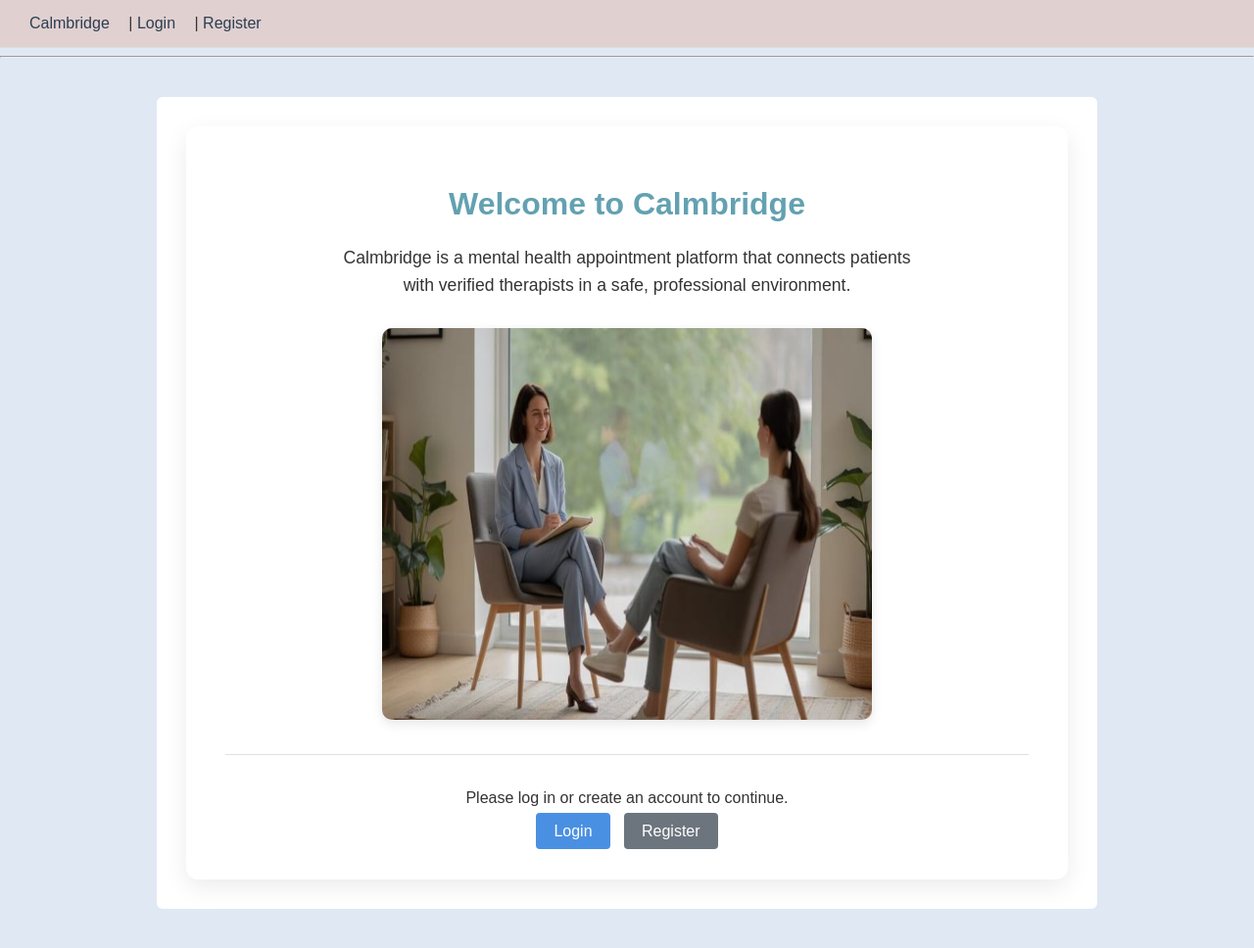
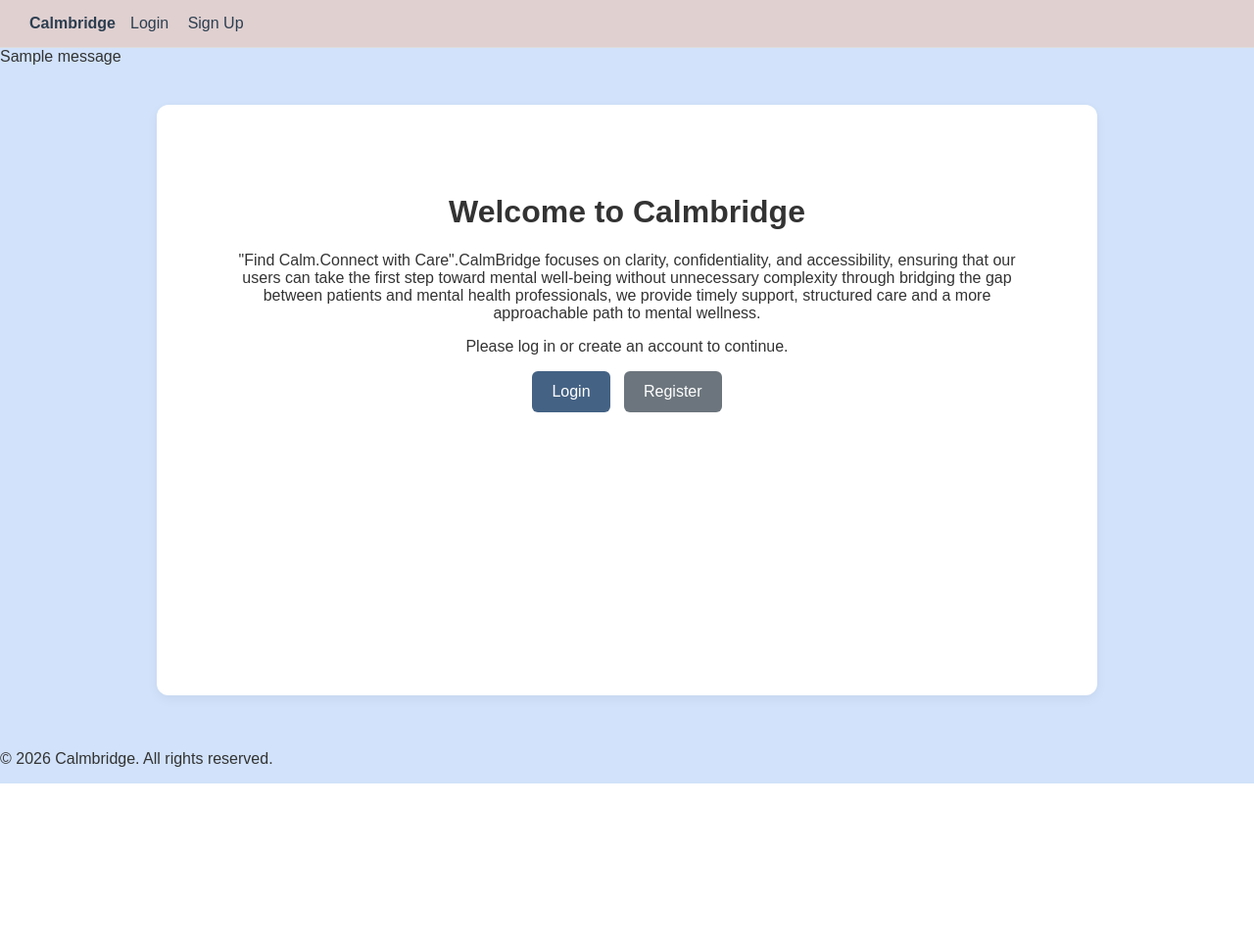
Before and after one commit to Kemigishatrah/Calmbridge, a Django app: template templates/home.html in a window 1280 px wide. Shown: the whole page at 98% size. After the commit the page ends 800 px from the top, so only its background shows below. Run offline with Django 5.2, Linux system fonts and the light colour scheme; the template is opened without the code that fills it, so the values that code supplies are empty; tables that the repository leaves empty hold one stand-in row (values such as "Sample post"); one stand-in notice (Sample message) is shown.

Commit message:
changes have been made
Several changes have been made to several files

```diff
--- a/accounts/views.py
+++ b/accounts/views.py
@@ -1,5 +1,3 @@
-from django.shortcuts import render
-
 from django.shortcuts import render, redirect
 from django.contrib.auth import login, logout
 from django.contrib.auth.forms import AuthenticationForm
--- a/calmbridge/settings.py
+++ b/calmbridge/settings.py
@@ -38,7 +38,7 @@ INSTALLED_APPS = [
     'django.contrib.messages',
     'django.contrib.staticfiles',
 
-     'accounts',
+    'accounts',
     'appointments',
 ]
 
--- a/calmbridge/urls.py
+++ b/calmbridge/urls.py
@@ -27,5 +27,6 @@ urlpatterns = [
     path('appointments/', include('appointments.urls')),
 ]
 
+# This allows Django to serve media files during development
 if settings.DEBUG:
-    urlpatterns += static(settings.MEDIA_URL, document_root=settings.MEDIA_ROOT)
+    urlpatterns = static(settings.MEDIA_URL, document_root=settings.MEDIA_ROOT)
--- a/static/css/styles.css
+++ b/static/css/styles.css
@@ -1,17 +1,39 @@
-/* Base layout */
+/*  GLOBAL*/
+:root {
+    --primary: #446284;
+    --primary-hover: #f7b85a;
+    --bg-blue: #d1e2fa;
+    --text-dark: #333;
+    --white: #ffffff;
+}
+
+html, body {
+    height: 100%;
+}
+
 body {
     font-family: Arial, Helvetica, sans-serif;
-    background-color: #e0e8f4;
+    background-color: var(--bg-blue);
     margin: 0;
     padding: 0;
-    color: #333;
+    color: var(--text-dark);
+    display: flex;
+    flex-direction: column;
+    min-height: 100vh; /* Ensures the background fills the screen */
 }
 
-/* Navigation */
+hr {
+    border: none;
+    display:none
+}
+/* 2. NAVIGATION */
 nav {
     background-color: #e0d0d0;
     padding: 15px 30px;
     border-bottom: 1px solid #ddd;
+    display: flex;
+    flex-wrap: wrap;
+    align-items: center;
 }
 
 nav a {
@@ -19,102 +41,41 @@ nav a {
     color: #2c3e50;
     margin-right: 15px;
     font-weight: 500;
+    transition: 0.2s;
 }
 
 nav a:hover {
-    text-decoration: underline;
+    text-decoration:none;
+    color: var(--primary);
 }
 
-/* Page container */
+/* 3. PAGE CONTAINER */
 .container {
+    width: 95%; /* Responsive width */
     max-width: 900px;
     margin: 40px auto;
-    background: #ffffff;
+    background: var(--white);
     padding: 30px;
-    border-radius: 6px;
+    border-radius: 12px;
+    box-shadow: 0 4px 12px rgba(0, 0, 0, 0.05);
+    flex: 1; /* Pushes footer down if content is short */
 }
 
-/* Headings */
-h1, h2 {
-    color: #63a1b1;
-}
-
-/* Buttons */
-button {
-    background-color: #4a90e2;
-    color: white;
-    border: none;
-    padding: 10px 18px;
-    border-radius: 4px;
-    cursor: pointer;
-}
-
-button:hover {
-    background-color: #357abd;
-}
-
-/* Links styled as buttons */
-a.button {
-    background-color: #4a90e2;
-    color: white;
-    padding: 10px 18px;
-    border-radius: 4px;
-    text-decoration: none;
-}
-
-a.button:hover {
-    background-color: #357abd;
-}
-
-/* Appointment list */
-ul {
-    list-style: none;
-    padding: 0;
-}
-
-li {
-    padding: 12px;
-    margin-bottom: 10px;
-    border: 1px solid #ddd;
-    border-radius: 4px;
-    background: #fafafa;
-}
-
-/* Status badges */
-.status {
-    font-size: 0.85em;
-    padding: 4px 8px;
-    border-radius: 4px;
-}
-
-.status.SCHEDULED {
-    background: #fff3cd;
-    color: #856404;
-}
-
-.status.COMPLETED {
-    background: #d4edda;
-    color: #155724;
-}
-
-.status.CANCELLED {
-    background: #f8d7da;
-    color: #721c24;
-}
-
-/* Hero section */
+/* 4. HERO SECTION (Flexbox) */
 .hero {
     display: flex;
     gap: 40px;
     align-items: center;
+    flex-wrap: wrap; /* Allows stacking on mobile */
 }
 
-/* Text side */
 .hero-text {
     flex: 1;
+    min-width: 300px; /* Prevents text from getting too squeezed */
 }
 
 .hero-text h1 {
+    color: #63a1b1;
     font-size: 2.2rem;
     margin-bottom: 15px;
 }
@@ -125,32 +86,25 @@ li {
     margin-bottom: 25px;
 }
 
-/* Image side */
-.hero-image {
-    flex: 1;
-    display: flex;
-    justify-content: center;
+
+/* 6. BUTTONS */
+button, a.button {
+    background-color: var(--primary);
+    color: rgb(255, 255, 255) !important;
+    border: none;
+    padding: 12px 20px;
+    border-radius: 6px;
+    cursor: pointer;
+    text-decoration: none;
+    display: inline-block;
+    transition: 0.2s;
+    font-weight: 500;
 }
 
-/* Placeholder box */
-.image-placeholder {
-    width: 100%;
-    max-width: 350px;
-    height: 250px;
-    background-color: #e6ecf3;
-    border: 2px dashed #b5c3d1;
-    border-radius: 8px;
-
-    display: flex;
-    align-items: center;
-    justify-content: center;
-
-    color: #5c6b7a;
-    font-weight: bold;
-    text-align: center;
+button:hover, a.button:hover {
+    background-color: var(--primary-hover);
 }
 
-/* Secondary button */
 .button.secondary {
     background-color: #6c757d;
     margin-left: 10px;
@@ -160,52 +114,58 @@ li {
     background-color: #5a6268;
 }
 
-
-/* Home page image */
-.home-image {
-    margin: 30px 0;
+/* 7. APPOINTMENTS & CARDS */
+.home-card {
+    background: var(--white);
+    padding: 40px;
+    border-radius: 12px;
     text-align: center;
 }
 
-.home-image img {
-    width: 100%;
-    max-width: 500px;   /* ✅ perfect client-demo size */
-    height: auto;       /* ✅ keeps aspect ratio */
-    border-radius: 10px;
-    box-shadow: 0 4px 12px rgba(0, 0, 0, 0.1);
-}
-/* Home page card */
-.home-card {
-    background: #ffffff;
-    padding: 40px;
-    border-radius: 12px;
-    box-shadow: 0 8px 24px rgba(0, 0, 0, 0.08);
-    text-align: center;
+ul {
+    list-style: none;
+    padding: 0;
 }
 
-/* Intro text */
-.intro-text {
-    font-size: 1.1rem;
-    margin: 20px auto 30px;
-    max-width: 600px;
-    line-height: 1.6;
+li {
+    padding: 15px;
+    margin-bottom: 12px;
+    border: 1px solid #eee;
+    border-radius: 8px;
+    background: #fafafa;
 }
 
-/* Image section */
-.home-image {
-    margin: 30px 0;
+/* 8. STATUS BADGES */
+.status {
+    font-size: 0.85em;
+    padding: 4px 8px;
+    border-radius: 4px;
+    font-weight: bold;
 }
 
-.home-image img {
-    width: 100%;
-    max-width: auto;
-    height: 400px;;
-    border-radius: 10px;
+.status.SCHEDULED { background: #fff3cd; color: #856404; }
+.status.COMPLETED { background: #d4edda; color: #155724; }
+.status.CANCELLED { background: #f8d7da; color: #721c24; }
+
+/* 9. MOBILE RESPONSIVENESS (Media Query) */
+@media (max-width: 768px) {
+    .hero {
+        flex-direction: column; /* Stacks text and image */
+        text-align: center;
+    }
+
+    .container {
+        margin: 20px auto;
+        padding: 20px;
+        width: 90%;
+    }
+
+    .hero-text h1 {
+        font-size: 1.8rem;
+    }
+
+    nav {
+        justify-content: center;
+        gap: 10px;
+    }
 }
-
-/* Divider spacing */
-.home-card hr {
-    margin: 35px 0;
-    border: none;
-    border-top: 1px solid #e0e0e0;
-}
--- a/templates/base.html
+++ b/templates/base.html
@@ -1,38 +1,55 @@
 {% load static %}
-
-</div>
 <!DOCTYPE html>
-<html>
+<html lang="en">
 <head>
+    <meta charset="UTF-8">
+    <meta name="viewport" content="width=device-width, initial-scale=1.0">
+    <title>{% block title %}Calmbridge{% endblock %}</title>
     <link rel="stylesheet" href="{% static 'css/styles.css' %}">
-    <title>Calmbridge</title>
+    {% block extra_head %}{% endblock %}
 </head>
 <body>
 
-<nav>
-    <strong>
-        <a href="{% url 'home' %}">Calmbridge</a>
-    </strong>
+    <nav class="top-nav">
+        <div class="nav-brand">
+            <a href="{% url 'home' %}"><strong>Calmbridge</strong></a>
+        </div>
 
+        <div class="nav-links">
             {% if user.is_authenticated %}
-        | <a href="{% url 'appointment_list' %}">Appointments</a>
+                <a href="{% url 'appointment_list' %}">Appointments</a>
 
                 {% if user.role == 'THERAPIST' %}
-            | <a href="{% url 'create_appointment' %}">Schedule</a>
+                    <a href="{% url 'create_appointment' %}" class="btn-schedule">Schedule an Appointment</a>
                 {% endif %}
 
-        | <a href="{% url 'logout' %}">Logout</a>
+                <form action="{% url 'logout' %}" method="post" style="display:inline;">
+                    {% csrf_token %}
+                    <button type="submit" class="link-btn">Logout</button>
+                </form>
             {% else %}
-        | <a href="{% url 'login' %}">Login</a>
-        | <a href="{% url 'register' %}">Register</a>
+                <a href="{% url 'login' %}">Login</a>
+                <a href="{% url 'register' %}" class="btn-primary">Sign Up</a>
             {% endif %}
+        </div>
     </nav>
 
-<hr>
+    {% if messages %}
+    <div class="messages-container">
+        {% for message in messages %}
+            <div class="alert alert-{{ message.tags }}">
+                {{ message }}
+            </div>
+        {% endfor %}
+    </div>
+    {% endif %}
+    <main class="container">
+        {% block content %}{% endblock %}
+    </main>
 
-<div class="container">
-    {% block content %}{% endblock %}
-</div>
+    <footer>
+        <p>&copy; 2026 Calmbridge. All rights reserved.</p>
+    </footer>
 
-</body>
-</html>
+    {% block extra_js %}{% endblock %}
+</body></html>
--- a/templates/home.html
+++ b/templates/home.html
@@ -6,17 +6,15 @@
     <h1>Welcome to Calmbridge</h1>
 
     <p class="intro-text">
-        Calmbridge is a mental health appointment platform that connects
-        patients with verified therapists in a safe, professional
-        environment.
+        "Find Calm.Connect with Care".CalmBridge focuses on clarity, confidentiality, and accessibility, ensuring that our users
+         can take the first step toward mental well-being without unnecessary complexity through bridging the gap between patients
+         and mental health professionals, we provide timely support, structured care
+         and a more approachable path to mental wellness.
     </p>
 
-    <div class="home-image">
-        <img src="{{ MEDIA_URL }}calmbridge_home.jfif" alt="Mental health support">
-    </div>
+
 
     <hr>
-
     {% if user.is_authenticated %}
         <p>
             Welcome back, <strong>{{ user.username }}</strong>.
```
Also changed, not shown: accounts/admin.py (+19 -6 lines), accounts/models.py (+22 -2 lines), accounts/templates/accounts/login.html (+24 -7 lines), db.sqlite3. Lines whose indentation alone changed are shown as unchanged.
